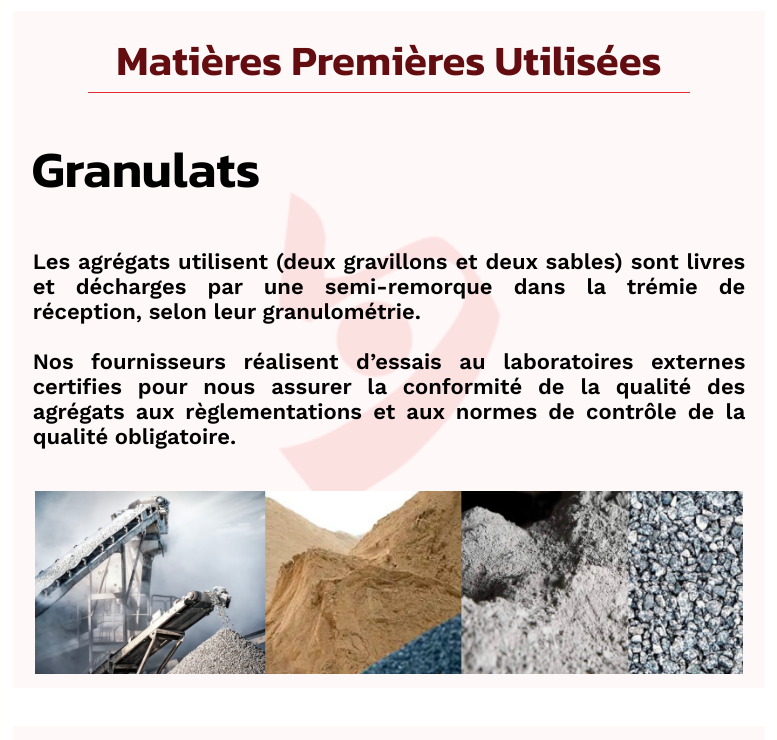
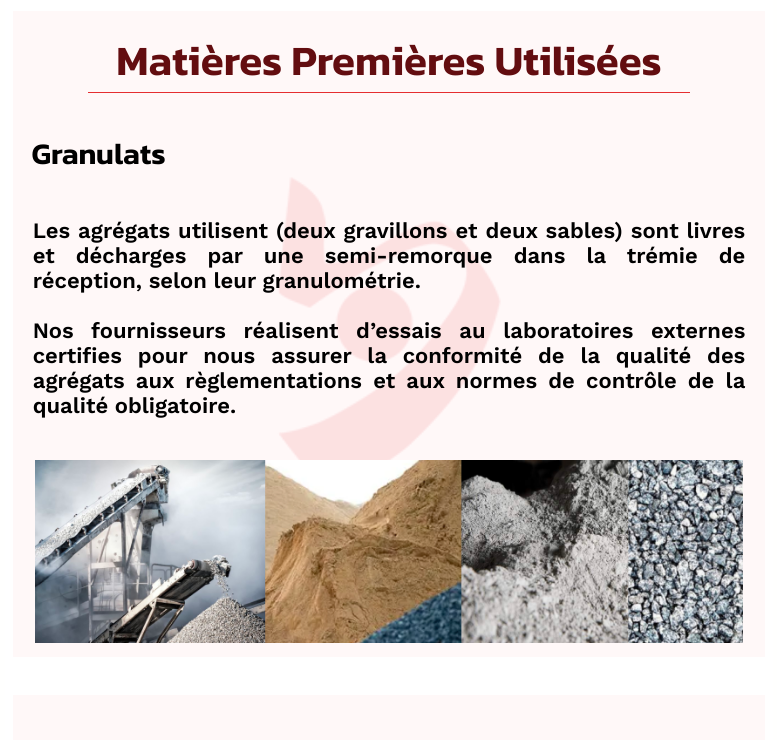
Before and after one commit to Cjavierlopez/wp_expertbeton, a website: page project_expert_beton/node/public/bpreta.html in a window 1280 px wide. Shown: the part 2280-3020 px from the top of the page, without its empty margins (251-1028 px from the left). Drawn offline with nearby package versions, Linux system fonts and the light colour scheme.

Commit message:
EB 2.0 finish

```diff
--- a/project_expert_beton/node/public/style-bpreta.css
+++ b/project_expert_beton/node/public/style-bpreta.css
@@ -55,7 +55,7 @@ ul li {
 }
 @media (min-width: 768px) {
 
-  .bl + ul {
+  .bl, ul {
     font-size: 30px;
   }
 
```
Also changed, not shown: 1 other file.
